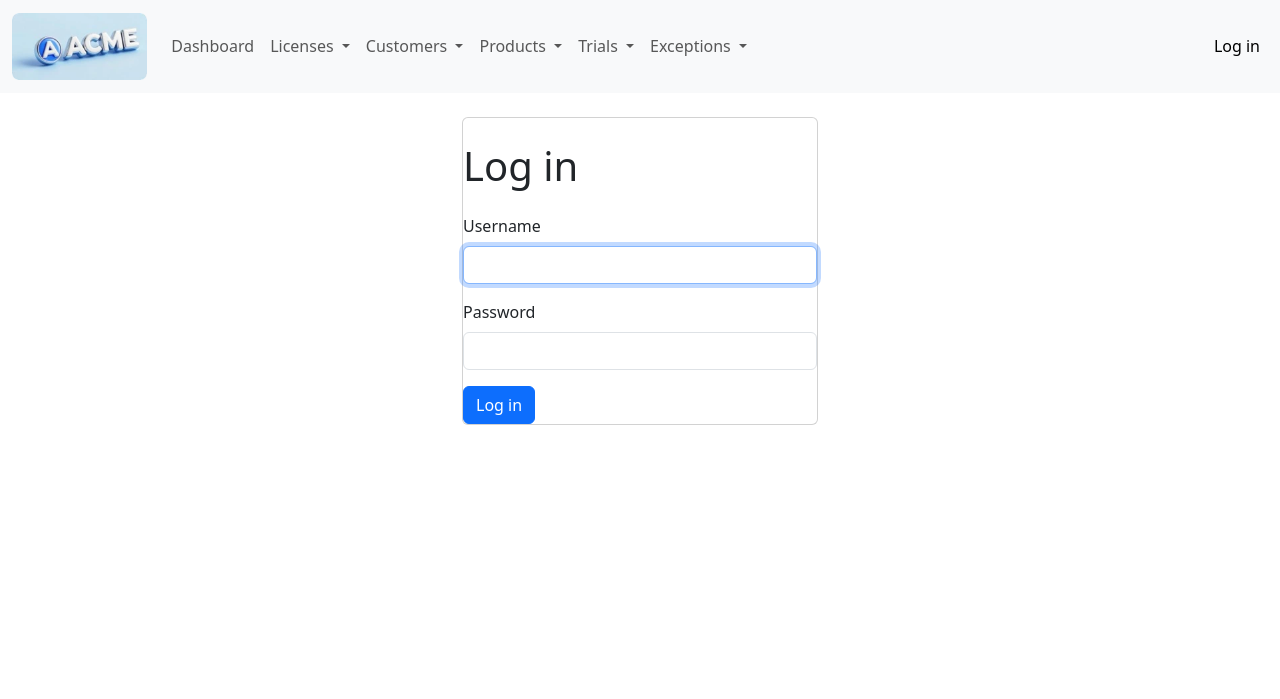
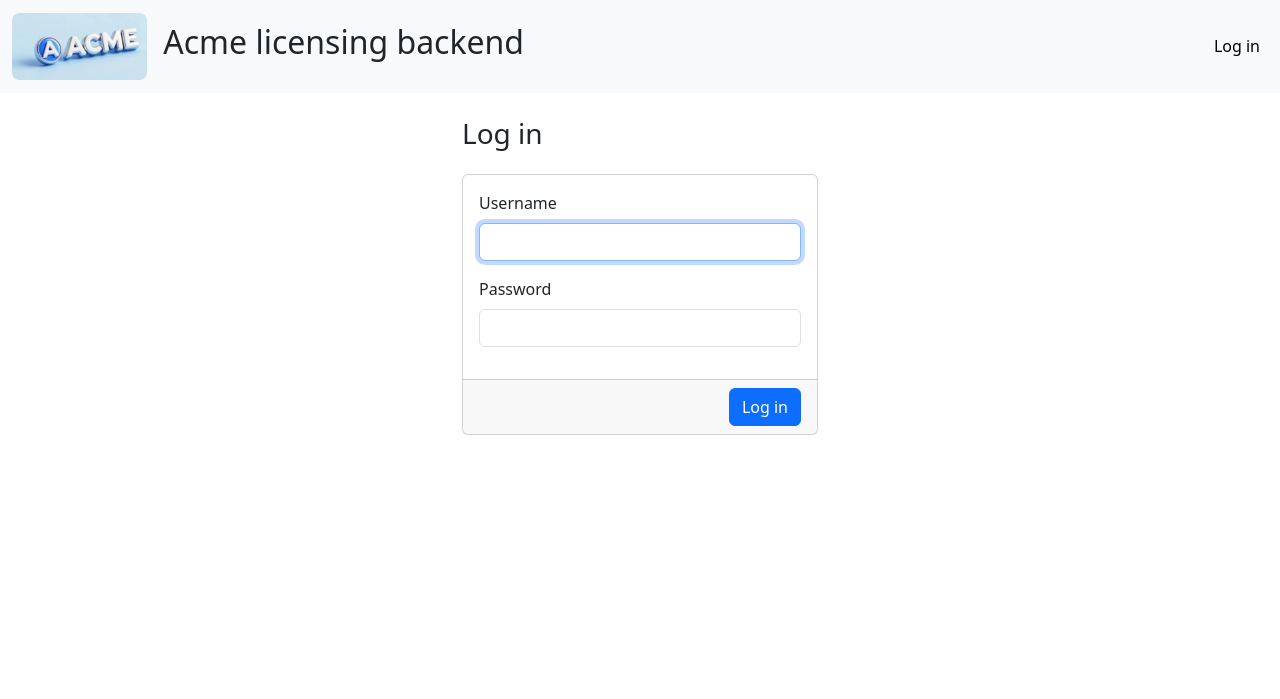
Before and after one commit to kolchagov/acme-licensing-api, a Django app: page /accounts/login/ in a window 1280 px wide. Shown: the top 699 px of the page. Run offline with Django 5.2, Linux system fonts and the light colour scheme; some libraries are stand-ins or nearby versions.

Commit message:
chore: added login guard for navbar

```diff
--- a/accounts/templates/registration/login.html
+++ b/accounts/templates/registration/login.html
@@ -1,17 +1,20 @@
 {% extends 'index.html' %}
 {% block title %}Log in{% endblock %}
 {% block content %}
-    <div class="row mt-4">
-    <div class="col-md-3 col-lg-4"></div>
-    <div class="col-12 col-md-6 col-lg-4">
-    <div class="card">
-       <h1 class="my-4">Log in</h1>
-    <form method="post" class="">
+    <main class="py-4">
+        <div class="row">
+            <div class="col-12 col-md-6 col-lg-4 mx-auto">
+                <h1 class="h3 mb-4">Log in</h1>
+                <form method="post" class="card">
+                    <div class="card-body">
                         {% csrf_token %}
                         {% include 'bs5/form.html' %}
+                    </div>
+                    <div class="card-footer d-flex justify-content-end">
                         <button type="submit" class="btn btn-primary">Log in</button>
+                    </div>
                 </form>
             </div>
         </div>
-    </div>
+    </main>
 {% endblock %}
--- a/templates/index.html
+++ b/templates/index.html
@@ -8,7 +8,7 @@
     <link href="{% static 'css/bootstrap.min.css' %}" rel="stylesheet">
 </head>
 <body class="d-flex flex-column min-vh-100">
-  {% include 'navbar.html' %}
+{% include "navbar.html" %}
 <div class="container">
     {% block content %}
     {% endblock %}
--- a/templates/navbar.html
+++ b/templates/navbar.html
@@ -12,6 +12,7 @@
             <span class="navbar-toggler-icon"></span>
         </button>
         <div class="collapse navbar-collapse" id="navbarSupportedContent">
+            {% if user.is_authenticated %}
                 <ul class="navbar-nav me-auto mb-2 mb-lg-0">
                     <li class="nav-item">
                         <a class="nav-link" aria-current="page" href="{% url 'home' %}">Dashboard</a>
@@ -92,7 +93,11 @@
                         </li>
                     {% endif %}
                 </ul>
-            <ul class="navbar-nav">
+                {% else %}
+                <h2>Acme licensing backend</h2>
+            {% endif %}
+
+            <ul class="ms-auto navbar-nav">
                 {% if user.is_authenticated %}
                     <li class="nav-item">
                         <span class="navbar-text me-2">{{ user }}</span>
```
Lines whose indentation alone changed are shown as unchanged.
